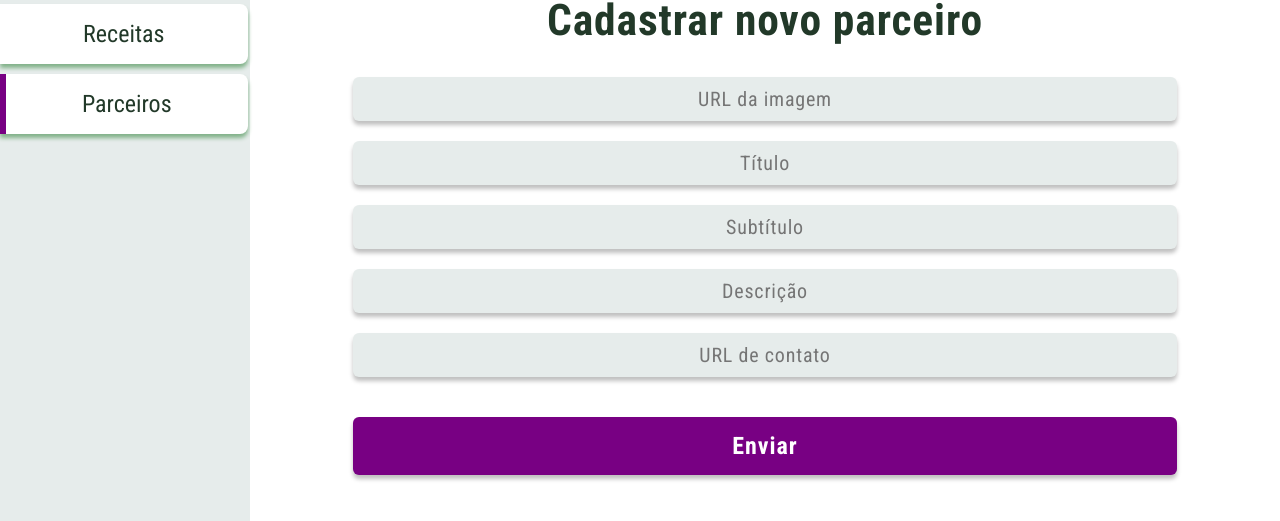
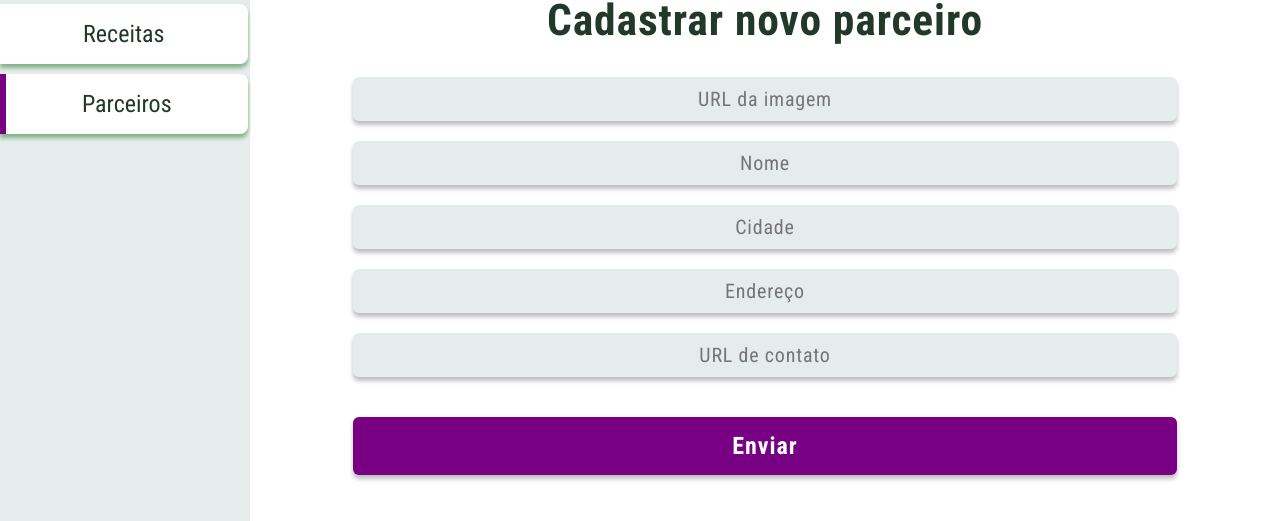
Before and after one commit to julianasinnott/goVegan, a React (Vite) app: page /admin/parceiros/cadastro in a window 1280 px wide. Shown: the part 156-677 px from the top of the page. Built offline with nearby package versions, Linux system fonts and the light colour scheme; sample sign-in values are in the browser's storage.

Commit message:
feat: implements register partners functionality

```diff
--- a/src/pages/admin/RegisterPartnersAdmin/index.jsx
+++ b/src/pages/admin/RegisterPartnersAdmin/index.jsx
@@ -1,20 +1,113 @@
 import { AdminTemplate } from "../../../components/templates/AdminTemplate";
+import { useState } from "react";
+import { Check } from "phosphor-react";
+import api  from "../../../services/api";
 import "./style.css"
 import "./responsive.css"
 
 export function RegisterPartnersAdmin() {
+  const [loading, setLoading] = useState('')
+  const [successMessage, setSuccessMessage] = useState(false)
+  const [form, setForm] = useState(
+    {
+      slug: "",
+      urlToImage: "",
+      title: "",
+      subtitle: "",
+      description: "",
+      urlContact: ""
+    }
+  )
+
+  function handleChange(e) {
+    setForm({
+      ...form,
+      "slug": form.title.toLowerCase().replace(/ /g,"-"),
+      [e.target.name]: e.target.value,
+    });
+  }
+
+  async function handleSubmit(e) {
+    e.preventDefault();
+    await postPartners()
+    e.target.reset()
+  }
+
+  async function postPartners() {
+    setLoading(true)
+    try {
+      await api.post('/partners', form)
+      setSuccessMessage(true)
+    }
+    catch (err) {
+      console.error(err);
+    }
+    finally {
+      setLoading(false)
+      setTimeout(() => {
+        setSuccessMessage(false);
+      }, 4000);
+    }
+  }
+
   return (
     <AdminTemplate colorPartners='--tertiary'>
       <main className="main_RegisterPartners">
         <div className="content_RegisterPartners">
           <h1 className="h1_RegisterPartners">Cadastrar novo parceiro</h1>
-          <form className="form_RegisterPartners">
-            <input className="input_RegisterPartners" type="text" placeholder="URL da imagem" />
-            <input className="input_RegisterPartners" type="text" name="nome" placeholder="Título" />
-            <input className="input_RegisterPartners" type="text" name="cidade" placeholder="Subtítulo" />
-            <input className="input_RegisterPartners" type="text" placeholder="Descrição" />
-            <input className="input_RegisterPartners" type="text" placeholder="URL de contato" />
-            <button className="btn_RegisterPartners" type="submit">Enviar</button>
+          <form
+            onSubmit={handleSubmit}
+            className="form_RegisterPartners"
+          >
+            <input
+              className="input_RegisterPartners"
+              type="text"
+              name="urlToImage"
+              placeholder="URL da imagem"
+              onChange={handleChange}
+            />
+            <input
+              className="input_RegisterPartners"
+              type="text"
+              name="title"
+              placeholder="Nome"
+              onChange={handleChange}
+            />
+            <input
+              className="input_RegisterPartners"
+              type="text"
+              name="subtitle"
+              placeholder="Cidade"
+              onChange={handleChange}
+            />
+            <input
+              className="input_RegisterPartners"
+              type="text"
+              name="description"
+              placeholder="Endereço"
+              onChange={handleChange}
+            />
+            <input
+              className="input_RegisterPartners"
+              type="text"
+              name="urlContact"
+              placeholder="URL de contato"
+              onChange={handleChange}
+            />
+            <button className="btn_RegisterPartners" type="submit">
+              {loading? 'Enviando...' : 'Enviar'}
+            </button>
+            {
+              successMessage &&
+              <div className="success-msg__RegisterPartners">
+                <p> Parceiro cadastrado com sucesso! </p>
+                <Check
+                  className="check-icon"
+                  size={34}
+                  color="var(--white)"
+                />
+              </div>
+            }
           </form>
         </div>
       </main>
```
